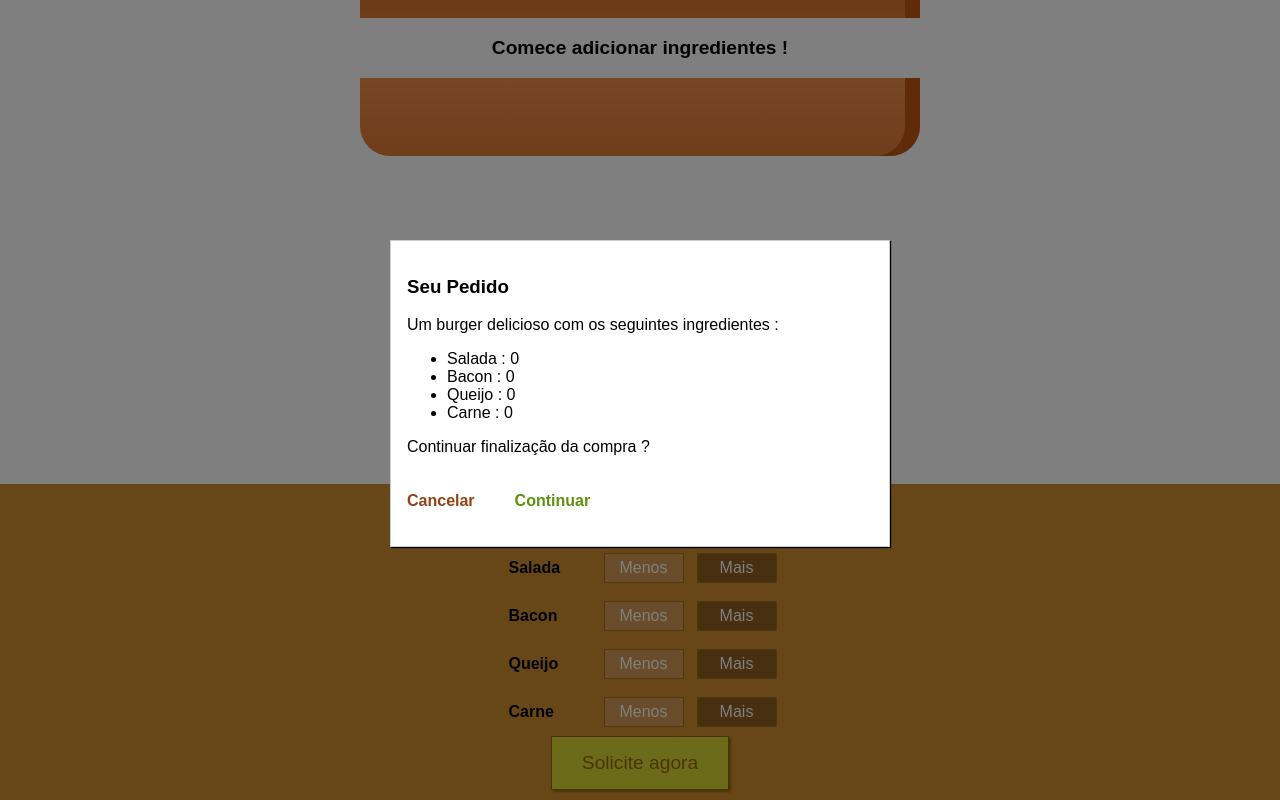
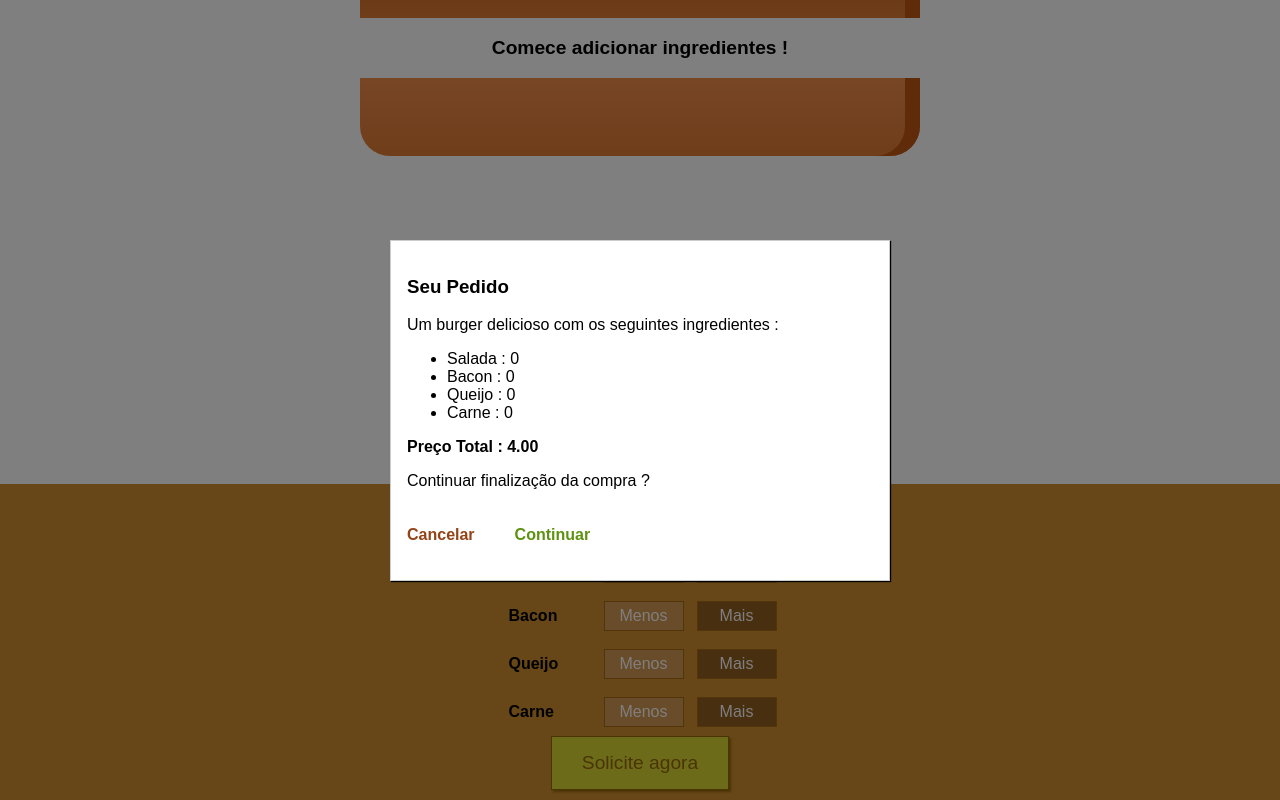
Before and after one commit to codingscode/React-24-new, a React app: page / in a window 1280 px wide. Both pictures are taken after a click on the button "Solicite agora". Shown: the part 150-950 px from the top of the page. Built offline with nearby package versions, Linux system fonts and the light colour scheme.

Commit message:
parte 18

```diff
--- a/src/componentes/Burger/SumarioPedido/SumarioPedido.js
+++ b/src/componentes/Burger/SumarioPedido/SumarioPedido.js
@@ -17,6 +17,7 @@ const pedidoSumario = (props) => {
             <ul>
                 {sumarioIngredientes}
             </ul>
+    <p><strong>Preço Total : {props.preco.toFixed(2)}</strong></p>
             <p>Continuar finalização da compra ?</p>
             <Botao btnType="Perigo" clicado={props.compraCancelada}>Cancelar</Botao>
             <Botao btnType="Sucedido" clicado={props.compraContinuada}>Continuar</Botao>
--- a/src/containers/BurgerConstrucao/burgerConstrutor.js
+++ b/src/containers/BurgerConstrucao/burgerConstrutor.js
@@ -102,7 +102,8 @@ class burgerConstrutor extends Component {
              <Modal show={this.state.adquirindo} modalFechado={this.gerencancelarAdquirir}>
                  <SumarioPedido ingredientes={this.state.ingredientes}
                  compraCancelada={this.gerencancelarAdquirir}
-                 compraContinuada={this.gerencontinuarAdquirir}/>
+                 compraContinuada={this.gerencontinuarAdquirir}
+                 preco={this.state.precoTotal}/>
              </Modal>
              <Burger ingredientes={this.state.ingredientes}/>
              <ControlesConstrucao ingredienteAdicionado={this.adicionadorIngrediente}
```
